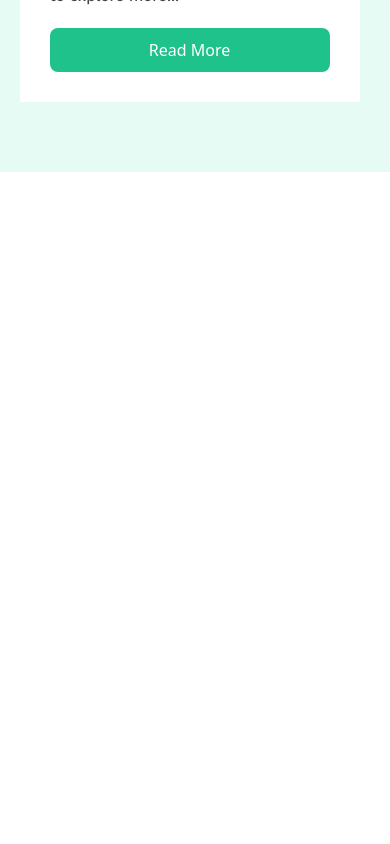
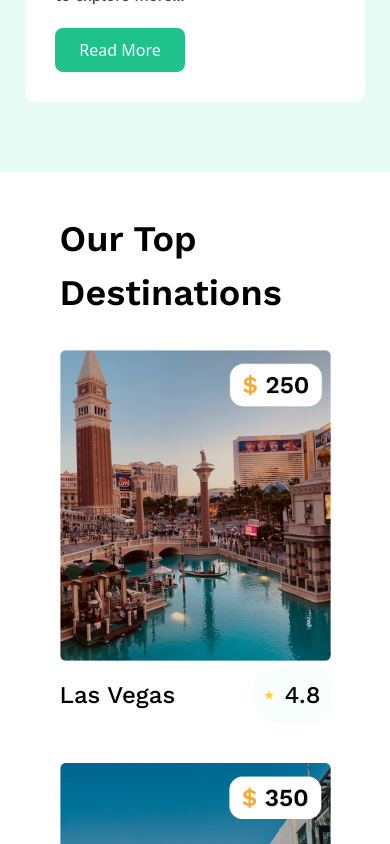
Before and after one commit to Abdulsalamdev/vacation-website, a Next.js app: page / in a window 390 px wide. Shown: the part 2620-3464 px from the top of the page. Before the commit the page ends 2792 px from the top, so only its background shows below. Built offline with nearby package versions, Linux system fonts and the light colour scheme.

Commit message:
updating

```diff
--- /dev/null
+++ b/components/designation.tsx
@@ -0,0 +1,71 @@
+import Image from "next/image";
+import React from "react";
+
+export function Designation() {
+  const items = [
+    {
+      image: "/images/pro1.png",
+      name: "Las Vegas",
+      star: "/images/star1.png",
+      point: "4.8",
+    },
+    {
+      image: "/images/pro2.png",
+      name: "Maldives",
+      star: "/images/star1.png",
+      point: "4.8",
+    },
+    {
+      image: "/images/pro3.png",
+      name: "Santorini",
+      star: "/images/star1.png",
+      point: "4.6",
+    },
+    {
+      image: "/images/pro4.png",
+      name: "Miami",
+      star: "/images/star1.png",
+      point: "4.6",
+    },
+    {
+      image: "/images/pro5.png",
+      name: "Mexico",
+      star: "/images/star1.png",
+      point: "4.6",
+    },
+    {
+      image: "/images/pro6.png",
+      name: "Dubai",
+      star: "/images/star1.png",
+      point: "4.6",
+    },
+  ];
+  return (
+    <div className="w-[90%] m-auto p-[40px] flex flex-col items-center justify-center gap-[30px]">
+      <p className="text-[#000000] font-Work-Sans font-semibold text-[36px]">
+        Our Top Destinations
+      </p>
+      <div className="flex flex-wrap justify-center gap-[40px] items-center">
+        {items.map((item, index) => (
+          <div key={index} className="flex flex-col gap-[6px] ">
+            <Image src={item.image} width={300} height={300} alt={""} />
+            <div className="flex justify-between items-center">
+              <span className="text-[24px] text-[#000000] font-Work-Sans font-medium">
+                {item.name}
+              </span>
+              <div className=" star">
+                <Image src={item.star} alt={""} width={10} height={10} />
+                <span className="text-[#000000] text-[24px] font-Work-Sans font-medium">
+                  {item.point}
+                </span>
+              </div>
+            </div>
+          </div>
+        ))}
+      </div>
+      <button className="bg-[#1FC28B] text-[white] p-[15px] rounded-[8px]">
+        View More
+      </button>
+    </div>
+  );
+}
--- /dev/null
+++ b/components/hero.tsx
@@ -0,0 +1,64 @@
+import React from "react";
+import Image from "next/image";
+export function Hero() {
+  const icons = [
+    { ic: "/images/x.png" },
+    { ic: "/images/whatsapp.png" },
+    { ic: "/images/insta.png" },
+  ];
+  const information = [
+    {
+      name: "Top Destinations",
+      content: ["Dubia", "Paris", "Santorini", "Las vegas", "Maldives"],
+    },
+    {
+      name: "Company",
+      content: ["Blog", "About us", "Services", "Furniture"],
+    },
+    {
+      name: "Support",
+      content: ["Contct us", "FAQ", "How its works"],
+    },
+  ];
+  return (
+    <div className="bg-[#1FC28B] p-[40px] ">
+      <div className="w-[90%] m-auto flex justify-between flex-wrap">
+        <div className="flex flex-col gap-[7px]">
+          <p className="text-[#FFFFFF] text-[clamp(30px,3.2vw,40px)] font-Work-Sans font-medium">
+            NaijaAir
+          </p>
+          <p className="text-[12px] text-[#FFFFFF] ">
+            ...Making our customers happy is our first priority...
+          </p>
+          <div className="flex gap-[10px] items-center">
+            {icons.map((icon, index) => (
+              <Image
+                src={icon.ic}
+                alt={""}
+                key={index}
+                width={20}
+                height={20}
+              />
+            ))}
+          </div>
+        </div>
+        <div className="flex gap-[40px] flex-wrap">
+          {information.map((item, index) => (
+            <div key={index} className="flex flex-col gap-[5px]">
+              <p className="text-[white] text-[20px] font-medium font-Work-Sans">
+                {item.name}
+              </p>
+              <div className="flex flex-col gap-[5px]">
+                {item.content.map((con, index) => (
+                  <div key={index} className="text-[white] text-[16px]">
+                    {con}
+                  </div>
+                ))}
+              </div>
+            </div>
+          ))}
+        </div>
+      </div>
+    </div>
+  );
+}
--- /dev/null
+++ b/components/reviews.tsx
@@ -0,0 +1,55 @@
+import React from "react";
+import Image from "next/image";
+
+export function Reviews() {
+  const items = [
+    {
+      image: "/images/cos1.png",
+      name: "Mary",
+      star: "/images/star1.png",
+      title: "The best agency to plan your summer.",
+    },
+    {
+      image: "/images/cos2.png",
+      name: "Grace",
+      star: "/images/star1.png",
+      title: "Very cheap and accomdating.",
+    },
+    {
+      image: "/images/cos3.png",
+      name: "Daniel",
+      star: "/images/star1.png",
+      title: "Highly recommend and stress free.",
+    },
+  ];
+  return (
+    <div className="w-[90%] m-auto p-[40px] flex flex-col items-center justify-center gap-[30px]">
+      <p className="text-[#000000] font-Work-Sans font-semibold text-[36px]">
+        Customer’s Review
+      </p>
+      <div className="flex flex-wrap justify-center gap-[40px] items-center ">
+        {items.map((item, index) => (
+          <div
+            key={index}
+            className="flex flex-col justify-center items-center p-[20px] review gap-[10px]"
+          >
+            <Image src={item.image} alt={""} width={70} height={70} />
+            <p className="text-[#000000] text-[20px] font-Work-Sans font-medium text-center">
+              {item.title}
+            </p>
+            <p className="text-[#000000] text-[20px] font-Work-Sans font-medium">
+              {item.name}
+            </p>
+            <div className="flex justify-center items-center gap-[3px]">
+              <Image src={item.star} alt={""} width={15} height={15} />
+              <Image src={item.star} alt={""} width={15} height={15} />
+              <Image src={item.star} alt={""} width={15} height={15} />
+              <Image src={item.star} alt={""} width={15} height={15} />
+              <Image src={item.star} alt={""} width={15} height={15} />
+            </div>
+          </div>
+        ))}
+      </div>
+    </div>
+  );
+}
--- a/components/service.tsx
+++ b/components/service.tsx
@@ -30,10 +30,10 @@ export function Service() {
         <p className="text-[#000000] font-semibold font-Work-Sans text-[35px]">
           Our Services
         </p>
-        <div className="flex justify-between gap-[30px] flex-wrap-reverse items-center">
+        <div className="flex justify-center gap-[30px] flex-wrap-reverse items-center">
           {items.map((item, index) => (
             <div
-              className="bg-[#FFFFFF] p-[30px] flex flex-col gap-[20px]"
+              className="bg-[#FFFFFF] p-[30px] flex flex-col gap-[20px] rounded-[10px]"
               key={index}
             >
               <Image src={item.image} alt={""} width={50} height={50} />
@@ -43,7 +43,7 @@ export function Service() {
               <p className="text-[15px] text-[#484848] font-Work-Sans font-medium max-w-[280px]">
                 {item.description}
               </p>
-              <button className="bg-[#1FC28B] text-[white] rounded-[8px] p-[10px]">
+              <button className="bg-[#1FC28B] text-[white] rounded-[8px] p-[10px] w-[130px]">
                 {item.check}
               </button>
             </div>
--- /dev/null
+++ b/components/subscribe.tsx
@@ -0,0 +1,22 @@
+import React from "react";
+
+export function Subscribe() {
+  return (
+    <div className="bg-[#E5FBF3] flex justify-center items-center p-[50px]">
+      <div className="flex flex-col gap-[20px]">
+        <p className="text-[clamp(30px,3.2vw,40px)] font-medium font-Work-Sans max-w-[670px] text-[#000000]">
+          Subscribe to our Newsletter to get useful traveling information.
+        </p>
+        <div className="flex justify-between items-center bg-[white] p-[10px] rounded-[8px] gap-[30px] flex-wrap">
+          <input
+            placeholder="Enter your email address .."
+            className="grow p-[10px]"
+          />
+          <button className="bg-[#1FC28B] text-[white] p-[10px] rounded-[8px]">
+            Subscribe Now
+          </button>
+        </div>
+      </div>
+    </div>
+  );
+}
--- a/pages/index.tsx
+++ b/pages/index.tsx
@@ -4,6 +4,10 @@ import { NavBar } from "@/components/navBar";
 import { Introduction } from "@/components/intoduction";
 import { About } from "@/components/about";
 import { Service } from "@/components/service";
+import { Designation } from "@/components/designation";
+import { Subscribe } from "@/components/subscribe";
+import { Reviews } from "@/components/reviews";
+import { Hero } from "@/components/hero";
 
 const inter = Inter({ subsets: ["latin"] });
 
@@ -18,6 +22,10 @@ export default function Home() {
       <div>
         <Service />
       </div>
+      <Designation />
+      <Subscribe />
+      <Reviews />
+      <Hero />
     </div>
   );
 }
--- a/styles/globals.css
+++ b/styles/globals.css
@@ -13,3 +13,17 @@
   background-color: white;
   color: black;
 }
+.star {
+  border-radius: 20px;
+  background: rgba(229, 251, 243, 0.29);
+  display: flex;
+  padding: 10px;
+  justify-content: center;
+  align-items: center;
+  gap: 10px;
+}
+
+.review {
+  border-radius: 8px;
+  border: 1px solid #1fc28b;
+}
```
